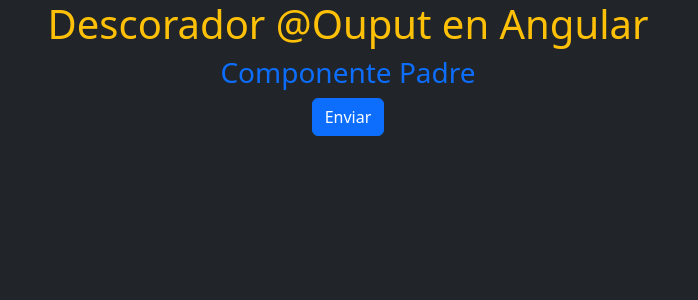
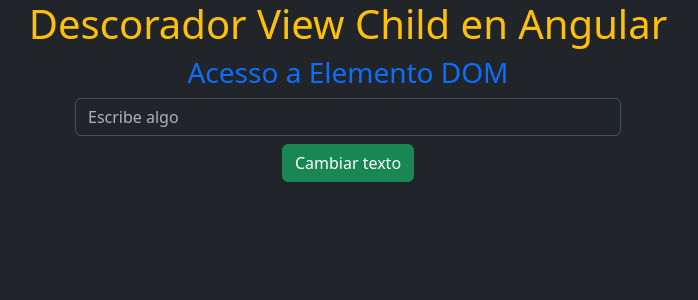
Before and after one commit to SamuelPProgramador/CursoAngular, an Angular app in the folder app-angular/: page / in a window 1280 px wide. Shown: the top 300 px of the page, without its empty margins (292-990 px from the left). Built offline with nearby package versions, Linux system fonts and the light colour scheme.

Commit message:
nuevas funciones

```diff
--- a/app-angular/src/app/app.component.html
+++ b/app-angular/src/app/app.component.html
@@ -1,4 +1,4 @@
 <div class="container text-center">
   <h1 class="text-center text-warning">{{title}}</h1>
-  <app-padre/>
+  <app-view-child/>
 </div>
--- a/app-angular/src/app/app.component.ts
+++ b/app-angular/src/app/app.component.ts
@@ -10,16 +10,17 @@
 import { ComponenteIfComponent } from "./componente-if/componente-if.component";
 import { AgregarTareaComponent } from "./agregar-tarea/agregar-tarea.component";
 import { ComponenteForComponent } from "./componente-for/componente-for.component";
+import { ViewChildComponent } from "./view-child/view-child.component";
 
 
 
 @Component({
   selector: 'app-root',
   standalone: true,
-  imports: [RouterOutlet, NuevoComponenteComponent, ComponenteInlineComponent, InterpolacionComponent, PadreComponent, MostrarMensajeComponent, ReplicadorComponent, SaludarComponent, ComponenteIfComponent, AgregarTareaComponent, ComponenteForComponent],
+  imports: [RouterOutlet, NuevoComponenteComponent, ComponenteInlineComponent, InterpolacionComponent, PadreComponent, MostrarMensajeComponent, ReplicadorComponent, SaludarComponent, ComponenteIfComponent, AgregarTareaComponent, ComponenteForComponent, ViewChildComponent],
   templateUrl: './app.component.html',
   styleUrl: './app.component.css'
 })
 export class AppComponent {
-  title = 'Descorador @Ouput en  Angular';
+  title = 'Descorador View Child en  Angular';
 }
--- a/app-angular/src/app/view-child/view-child.component.html
+++ b/app-angular/src/app/view-child/view-child.component.html
@@ -1 +1,7 @@
-<p>view-child works!</p>
+<div class="container">
+    <h3 class="text-primary">Acesso a Elemento DOM</h3>
+    <input  #referenciaInput type="text"
+    class="form-control w-50 mx-auto" placeholder="Escribe algo">
+    <button class="btn btn-success mt-2"
+    (click)="cambiarTexto()">Cambiar texto</button>
+</div>
--- a/app-angular/src/app/view-child/view-child.component.ts
+++ b/app-angular/src/app/view-child/view-child.component.ts
@@ -1,4 +1,4 @@
-import { Component } from '@angular/core';
+import { Component, ElementRef, ViewChild } from '@angular/core';
 
 @Component({
   selector: 'app-view-child',
@@ -8,5 +8,10 @@
   styleUrl: './view-child.component.css'
 })
 export class ViewChildComponent {
+  @ViewChild('referenciaInput') inputElemento! : ElementRef;
+
+  cambiarTexto(){
+    this.inputElemento.nativeElement.value = "Texto Cambiado ";
+  }
 
 }
```
